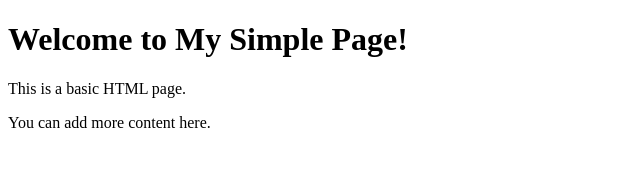
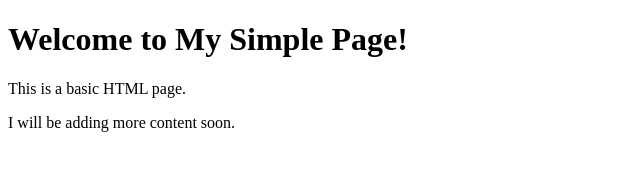
Before and after one commit to sgolding81/shanegolding-website, a plain HTML site: page index.html in a window 1280 px wide. Shown: the full height of the page, 0-640 px from the left. Drawn offline with Linux system fonts and the light colour scheme.

Commit message:
Changed last line

```diff
--- a/index.html
+++ b/index.html
@@ -8,6 +8,6 @@
 <body>
     <h1>Welcome to My Simple Page!</h1>
     <p>This is a basic HTML page.</p>
-    <p>You can add more content here.</p>
+    <p>I will be adding more content soon.</p>
 </body>
 </html>
```
